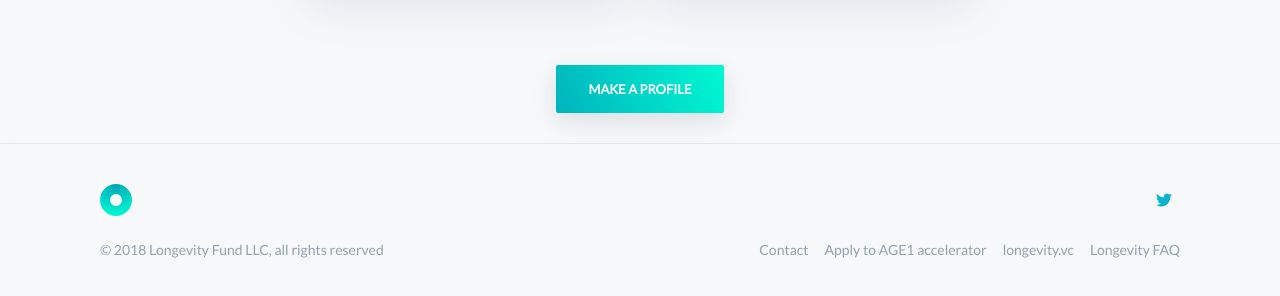
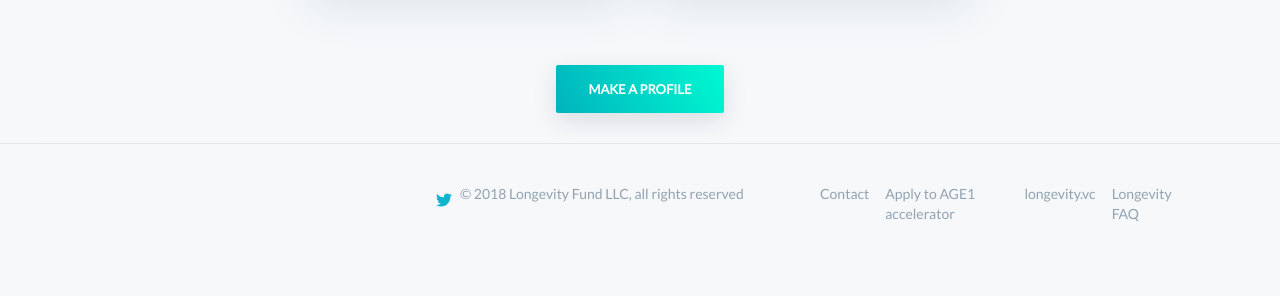
Before and after one commit to celinehh/biobay, a website: page index.html in a window 1280 px wide. Shown: the part 1654-1950 px from the top of the page. Drawn offline with nearby package versions, Linux system fonts and the light colour scheme.

Commit message:
Update index.html

```diff
--- a/index.html
+++ b/index.html
@@ -146,19 +146,11 @@
             <div class="container">
                 <div class="site-footer-inner">
                     <div class="brand footer-brand">
-                        <a href="#">
-                            <svg width="32" height="32" viewBox="0 0 32 32" xmlns="http://www.w3.org/2000/svg">
-                                <title>Evelyn</title>
-                                <defs>
-                                    <radialGradient cy="0%" fx="50%" fy="0%" r="100%" id="logo-gradient-footer">
-                                        <stop stop-color="#00A2B8" offset="0%"/>
-                                        <stop stop-color="#00F9D2" offset="100%"/>
-                                    </radialGradient>
-                                </defs>
-                                <path d="M16 32C7.163 32 0 24.837 0 16S7.163 0 16 0s16 7.163 16 16-7.163 16-16 16zm0-10a6 6 0 1 0 0-12 6 6 0 0 0 0 12z" fill="url(#logo-gradient-footer)" fill-rule="evenodd"/>
-                            </svg>
-                        </a>
-                    </div>
+
+
+
+
+
                     <ul class="footer-links list-reset">
                         <li>
                             <a href="mailto:laura@longevity.vc">Contact</a>
```
